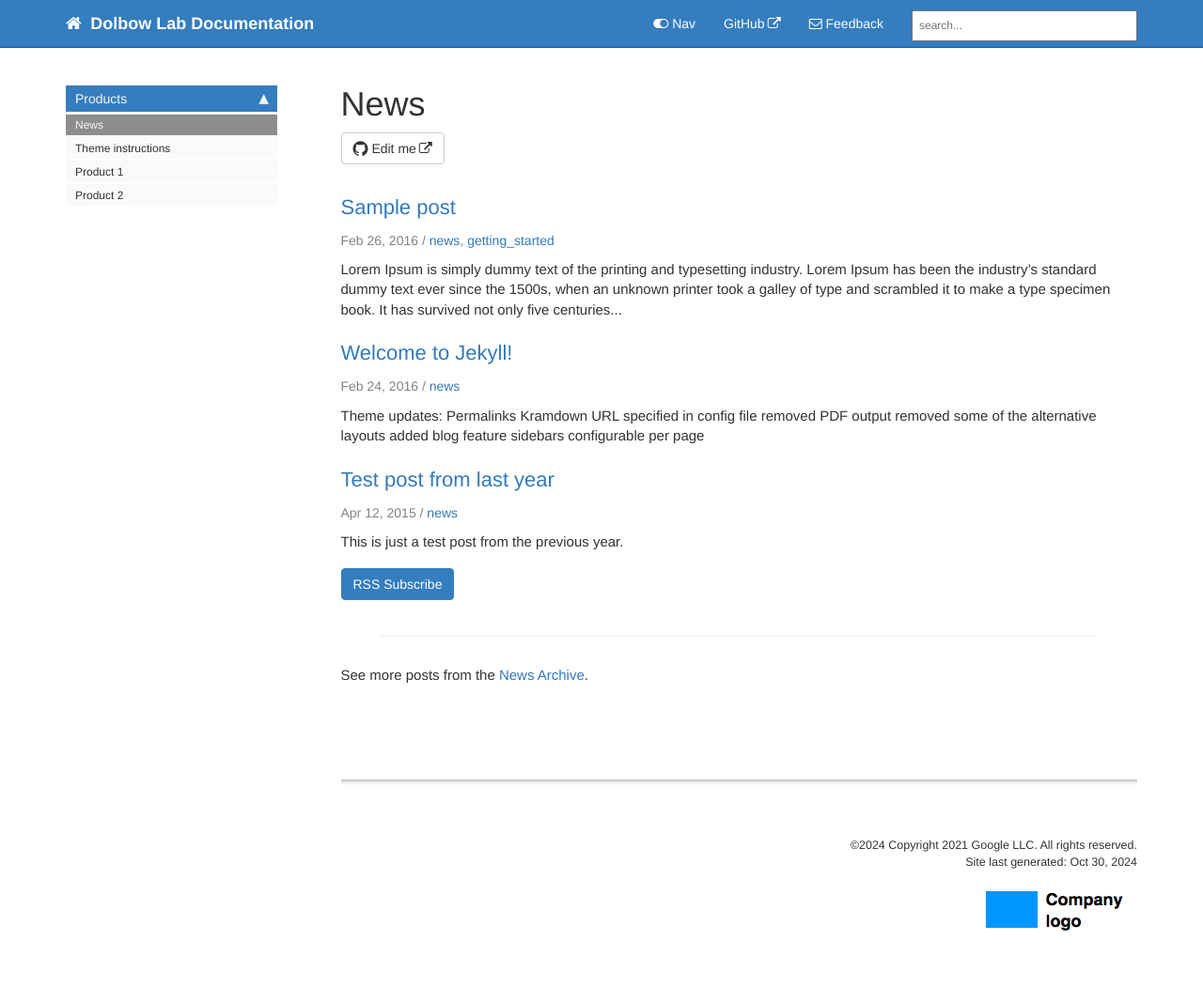
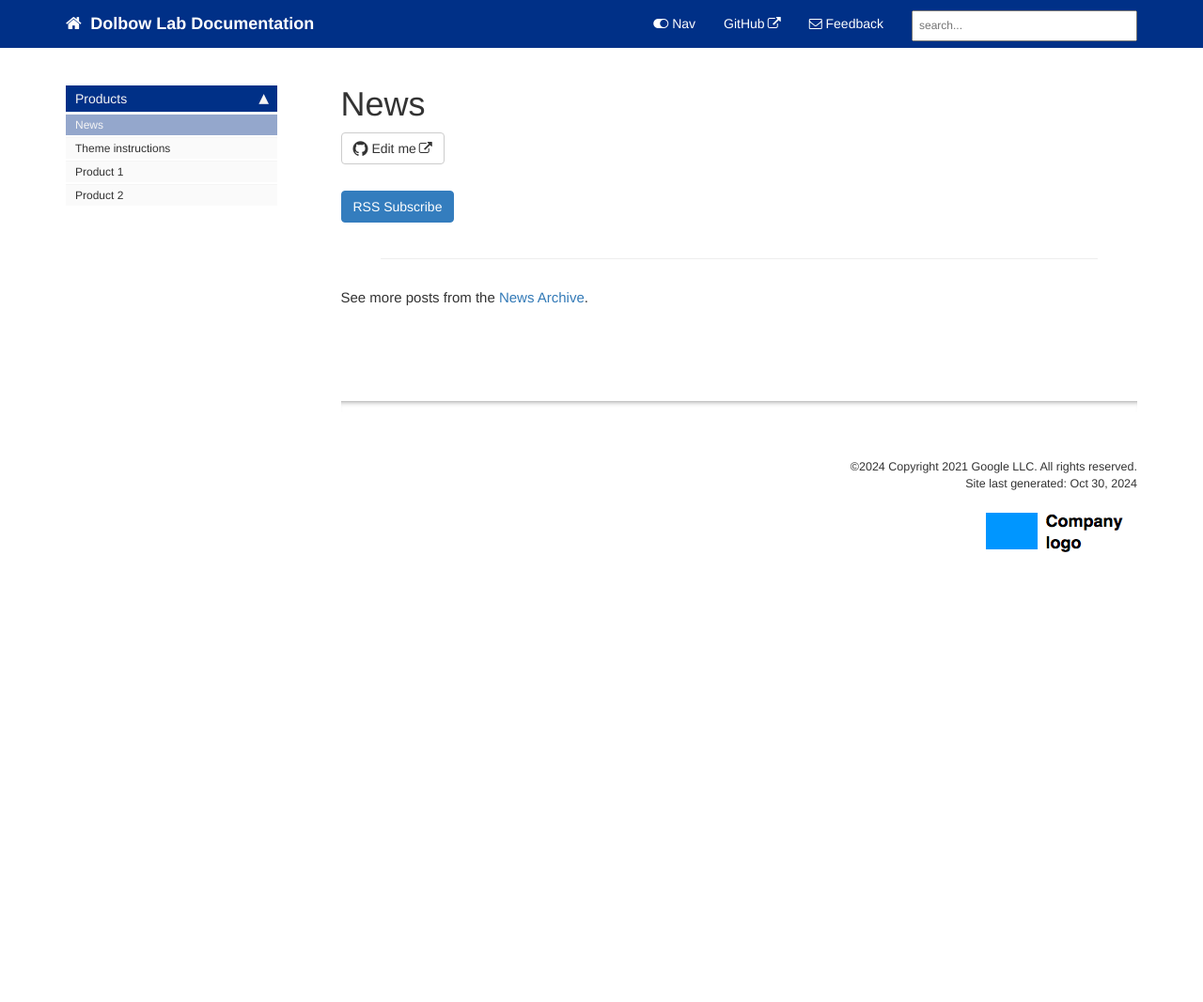
Before and after one commit to dolbowlab/dolbowlabdocs, a Jekyll site: the page built from pages/news/news.html, in a window 1280 px wide. Shown: the whole page at 94% size. Built offline with Jekyll 4.4.1, drawn with Linux system fonts in a browser that asks for light colours; comment, search, counter and statistics services are not loaded; after the commit the page ends 900 px from its top, so only the background shows below that.

Commit message:
theme updates

```diff
--- a/_config.yml
+++ b/_config.yml
@@ -70,7 +70,7 @@ defaults:
       type: "pages"
     values:
       layout: "page"
-      comments: true
+      comments: false
       # if you don't want to use Commento.io and just hide comments, change true to false wherever you see the comments property
       search: true
       sidebar: home_sidebar
@@ -88,7 +88,7 @@ defaults:
       type: "posts"
     values:
       layout: "post"
-      comments: true
+      comments: false
       # if you don't want to use Commento.io and just hide comments, change true to false wherever you see the comments property
       search: true
       sidebar: home_sidebar
@@ -99,8 +99,6 @@ defaults:
 sidebars:
   - home_sidebar
   - mydoc_sidebar
-  - product1_sidebar
-  - product2_sidebar
   - other
 
 description: "Intended as a documentation theme based on Jekyll for technical writers documenting software and other technical products, this theme has all the elements you would need to handle multiple products with both multi-level sidebar navigation, tags, and other documentation features."
--- a/_data/sidebars/mydoc_sidebar.yml
+++ b/_data/sidebars/mydoc_sidebar.yml
@@ -2,12 +2,12 @@
 
 entries:
   - title: sidebar
-    product: Jekyll Doc Theme
-    version: 6.0
+    product: Documents
     folders:
       - title:
         output: pdf
         type: frontmatter
+
         folderitems:
           - title:
             url: /titlepage.html
@@ -16,6 +16,7 @@ entries:
 
       - title: GMSH
         output: web, pdf
+
         folderitems:
           - title: GEO
             url: /gmsh_geo.html
--- a/_posts/2015-04-12-test-post-last-year.md
+++ /dev/null
@@ -1,10 +0,0 @@
----
-title:  "Test post from last year"
-categories: jekyll update
-permalink: test-post-from-last-year.html
-tags: [news]
----
-
-This is just a test post from the previous year.
-
-{% include links.html %}
--- a/_posts/2016-02-24-first-post.md
+++ /dev/null
@@ -1,19 +0,0 @@
----
-title:  "Welcome to Jekyll!"
-categories: jekyll update
-permalink: myupdate.html
-tags: [news]
----
-
-
-Theme updates:
-
-- Permalinks
-- Kramdown
-- URL specified in config file
-- removed PDF output
-- removed some of the alternative layouts
-- added blog feature
-- sidebars configurable per page
-
-{% include links.html %}
--- a/_posts/2016-02-26-sample-post-jekyll.md
+++ /dev/null
@@ -1,17 +0,0 @@
----
-title:  "Sample post"
-published: true
-permalink: samplepost.html
-summary: "This is some summary frontmatter for my sample post."
-tags: [news, getting_started]
----
-
-Lorem Ipsum is simply dummy text of the printing and typesetting industry. Lorem Ipsum has been the industry's standard dummy text ever since the 1500s, when an unknown printer took a galley of type and scrambled it to make a type specimen book. It has survived not only five centuries
-
-## Heading
-
-but also the leap into electronic typesetting, remaining essentially unchanged. It was popularised in the 1960s with the release of Letraset sheets containing Lorem Ipsum passages, and more recently with desktop publishing software like Aldus PageMaker including versions of Lorem Ipsum.
-
-Lorem Ipsum is simply dummy text of the printing and typesetting industry. Lorem Ipsum has been the industry's standard dummy text ever since the 1500s, when an unknown printer took a galley of type and scrambled it to make a type specimen book. It has survived not only five centuries
-
-{% include links.html %}
--- a/css/customstyles.css
+++ b/css/customstyles.css
@@ -357,7 +357,7 @@ a.accordion-toggle, a.accordion-collapsed {
 }
 
 .nav a:hover, .nav li.active > a {
-    background-color: #8D8D8D;
+    background-color: #002f876b;
     color: #f5f5f5;
 }
 
--- a/css/theme-blue.css
+++ b/css/theme-blue.css
@@ -1,6 +1,6 @@
 .summary {
     color: #808080;
-    border-left: 5px solid #ED1951;
+    border-left: 5px solid #002f8798;
     font-size:16px;
 }
 
@@ -14,15 +14,15 @@ h4 {color: #808080; }
 }
 
 .nav > li.active > a {
-    background-color: #347DBE;
+    background-color: #003087;
 }
 
 .nav > li > a:hover {
-    background-color: #248ec2;
+    background-color: #002f87a4;
 }
 
 div.navbar-collapse .dropdown-menu > li > a:hover {
-    background-color: #347DBE;
+    background-color: #003087;
 }
 
 .nav li.thirdlevel > a {
@@ -38,8 +38,8 @@ a[data-toggle="tooltip"] {
 }
 
 .navbar-inverse {
-    background-color: #347DBE;
-    border-color: #015CAE;
+    background-color: #003087;
+    border-color: #003087;
 }
 .navbar-inverse .navbar-nav>li>a, .navbar-inverse .navbar-brand {
     color: white;
@@ -106,7 +106,7 @@ li.sidebarTitle {
   margin-top:20px;
     font-weight:normal;
     font-size:130%;
-    color: #ED1951;
+    color: #2602a5;
     margin-bottom:10px;
     margin-left: 5px;
 
--- a/pdfconfigs/config_mydoc_pdf.yml
+++ b/pdfconfigs/config_mydoc_pdf.yml
@@ -7,13 +7,12 @@ print_title: Jekyll theme for documentation — mydoc product
 print_subtitle: version 6.0
 output: pdf
 defaults:
-  -
-    scope:
+  - scope:
       path: ""
       type: "pages"
     values:
       layout: "page_print"
-      comments: true
+      comments: false
       search: true
 
 pdf_sidebar: mydoc_sidebar
--- a/pdfconfigs/config_product1_pdf.yml
+++ b/pdfconfigs/config_product1_pdf.yml
@@ -7,13 +7,12 @@ print_title: Product 1 documentation
 print_subtitle: version 1.0
 output: pdf
 defaults:
-  -
-    scope:
+  - scope:
       path: ""
       type: "pages"
     values:
       layout: "page_print"
-      comments: true
+      comments: false
       search: true
 
 pdf_sidebar: product1_sidebar
--- a/pdfconfigs/config_product2_pdf.yml
+++ b/pdfconfigs/config_product2_pdf.yml
@@ -7,13 +7,12 @@ print_title: Product 2 documentation
 print_subtitle: version 1.0
 output: pdf
 defaults:
-  -
-    scope:
+  - scope:
       path: ""
       type: "pages"
     values:
       layout: "page_print"
-      comments: true
+      comments: false
       search: true
 
 pdf_sidebar: product2_sidebar
```
Also changed, not shown: _layouts/page_print.html (+8 -7 lines), 3 other files.
